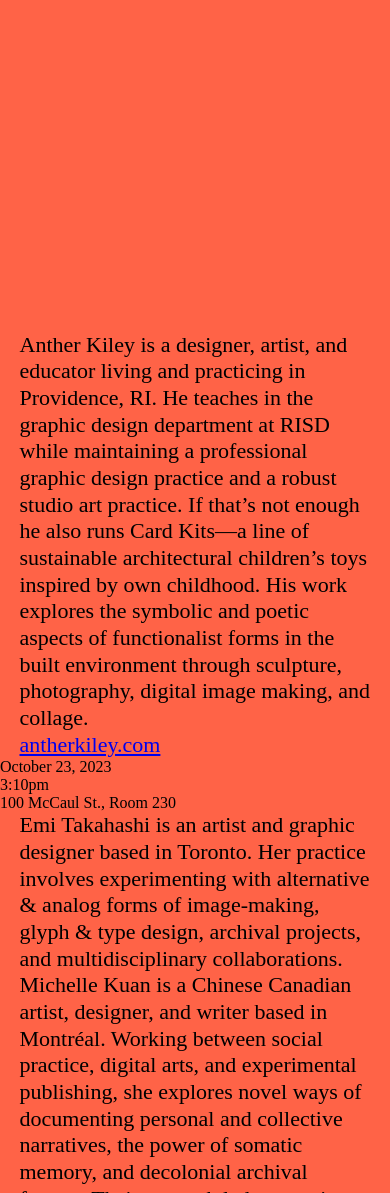
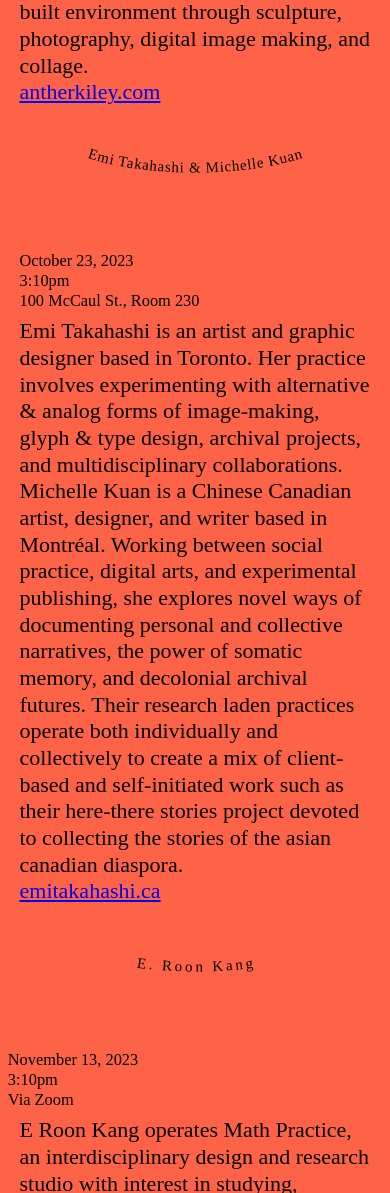
Before and after one commit to nehirayyy/webPoster, a plain HTML site: page index.html in a window 390 px wide. Shown: the part 807-2000 px from the top of the page. Drawn offline with nearby package versions, Linux system fonts and the light colour scheme.

Commit message:
didactics and names responsiveness added

```diff
--- a/css/main.css
+++ b/css/main.css
@@ -53,7 +53,7 @@
 
 .curveText{
     fill: black;
-    font-size: 0.5rem;
+    font-size: 1.1rem;
     z-index: 3;
     position: fixed;
     /* letter-spacing: 0.1rem; */
@@ -88,22 +88,26 @@ path{
 }
 
 .info{
-    color: black;
     font-size: 3.8vmin;
     max-width: 550px;
-    position: relative;
-    z-index: 7;
+    margin-top: 2%;
+    margin-bottom: 2%;
     margin-left: 5%;
     margin-right: 5%;
     line-height: 4vh;
 }
 
-    #sebastian_aubin{
+    #sebastian_aubin_date, #sebastian_aubin_time, #sebastian_aubin_loc, #sebastian_aubin_info{
         margin-left: 55%;
     }
 
-    #takahashi_kuan{
+    #takahashi_kuan_date, #takahashi_kuan_time, #takahashi_kuan_loc, #takahashi_kuan_info{
         margin-left: 55%;
+    }
+
+    .date, .time, .location{
+        font-size: 4.2vmin;
+        margin-left: 2%;
     }
 
 
@@ -120,11 +124,15 @@ path{
 } */
 
 @media (max-width: 1000px){
-    #takahashi_kuan{
-        margin-left: 0%;
+    #takahashi_kuan_date, #takahashi_kuan_time, #takahashi_kuan_loc, #takahashi_kuan_info{
+        margin-left: 5%;
     }
-    #sebastian_aubin{
-        margin-left: 0%;
+    #sebastian_aubin_date, #sebastian_aubin_time, #sebastian_aubin_loc, #sebastian_aubin_info{
+        margin-left: 5%;
+    }
+
+    .curveText{
+        font-size: 1.2rem;
     }
 }
 
--- a/index.html
+++ b/index.html
@@ -18,7 +18,7 @@
     <div id="speakers">
       <div class="event" id="anther_kiley">
           <div id="AnthersName">
-              <svg class="curves" viewBox="0 0 500 170" style=" margin-top: -20rem; margin-bottom: 65rem">
+              <svg class="curves" viewBox="0 0 500 170">
 
                 <path id="curve1" fill="transparent"
                 d="
@@ -37,9 +37,9 @@
             <!-- SAMPLE SVG -->
             </div>
             <div id="AntherDidactics">
-             <!-- ADD DATE -->
-                  <!-- ADD TIME -->
-                      <!-- ADD LOCATION -->
+              <div class="date">September 25, 2023</div>
+              <div class="time">3:10pm</div>
+              <div class="location">100 McCaul St., Room 230</div>
           <div class="info" id="AntherBio">
             <p> Anther Kiley is a designer, artist, and educator living and practicing in Providence, RI. He teaches in the graphic design department at RISD while maintaining a professional graphic design practice and a robust studio art practice. If that’s not enough he also runs Card Kits—a line of sustainable architectural children’s toys inspired by own childhood. His work explores the symbolic and poetic aspects of functionalist forms in the built environment through sculpture, photography, digital image making, and collage. </p>
             <div class="external_links">
@@ -49,11 +49,27 @@
         </div>
       </section>
       <section class="curves" class="event" id="takahashi_kuan">
+        <svg class="curves" viewBox="0 0 500 170">
+          <!-- this viewBox might become an issue, try to do it with PERCENTAGES, nvm it's svg -->
+          <path id="curve4" fill="transparent"
+          d="
+          M 50, 0
+          C 50,100
+          450, 100
+          450, 0
+          "
+          />
+          <text width="1000"  textLength="280">
+            <textPath xlink:href="#curve4" class="curveText" startOffset="50%" text-anchor="middle">
+              Emi Takahashi & Michelle Kuan
+            </textPath>
+          </text>
+        </svg>
             <!-- ADD NAME -->
-        <div class="date">October 23, 2023</div>
-        <div class="time">3:10pm</div>
-        <div class="location">100 McCaul St., Room 230</div>
-        <div class="info" class="even">
+        <div class="date" id="takahashi_kuan_date">October 23, 2023</div>
+        <div class="time" id="takahashi_kuan_time">3:10pm</div>
+        <div class="location" id="takahashi_kuan_loc">100 McCaul St., Room 230</div>
+        <div class="info" class="even" id="takahashi_kuan_info">
           <p> Emi Takahashi is an artist and graphic designer based in Toronto. Her practice involves experimenting with alternative & analog forms of image-making, glyph & type design, archival projects, and multidisciplinary collaborations. Michelle Kuan is a Chinese Canadian artist, designer, and writer based in Montréal. Working between social practice, digital arts, and experimental publishing, she explores novel ways of documenting personal and collective narratives, the power of somatic memory, and decolonial archival futures. Their research laden practices operate both individually and collectively to create a mix of client-based and self-initiated work such as their here-there stories project devoted to collecting the stories of the asian canadian diaspora. </p>
           <div class="external_links">
             <a href="https://emitakahashi.ca/" target="_blank">emitakahashi.ca</a>
@@ -62,7 +78,22 @@
       </section>
       </p>
       <section class="event" id="e_roon_kang">
+        <svg class="curves" viewBox="0 0 500 170">
 
+          <path id="curve1" fill="transparent"
+          d="
+          M 50, 0
+          C 50,100
+          450, 100
+          450, 0
+          "
+          />
+          <text width="1000"  textLength="150">
+            <textPath xlink:href="#curve1" class="curveText" startOffset="50%" text-anchor="middle">
+              E. Roon Kang
+            </textPath>
+          </text>
+        </svg>
            <!-- ADD NAME -->
         <div class="date">November 13, 2023</div>
         <div class="time">3:10pm</div>
@@ -93,10 +124,10 @@
                 </textPath>
               </text>
             </svg>
-        <div class="date">December 4, 2023</div>
-        <div class="time">3:10pm</div>
-        <div class="location">100 McCaul St., Room 230</div>
-        <div class="info" class="even">
+        <div class="date" id="sebastian_aubin_date">December 4, 2023</div>
+        <div class="time" id="sebastian_aubin_time">3:10pm</div>
+        <div class="location" id="sebastian_aubin_loc">100 McCaul St., Room 230</div>
+        <div class="info" class="even" id="sebastian_aubin_info">
           <p> Aubin has done publications for numerous artists, organizations and art galleries in Winnipeg, Montréal and Ottawa, including Plug In ICA Close Encounters, the next 500 years, Terrance Houle, KC Adams, Carleton University Art Gallery, Thunder Bay Art Gallery, and Art Gallery of South Western Manitoba. Aubin is one of the founding members of the ITWÉ collective that is dedicated to research, creation, production and education of Aboriginal digital culture. Currently based in Montréal, QC, Sébastien Aubin is a proud member of the Opaskwayak Cree Nation in Manitoba. </p>
           <div class="external_links">
             <a href="https://saubin.ca" tagret="_blank">saubin.ca</a>
```
